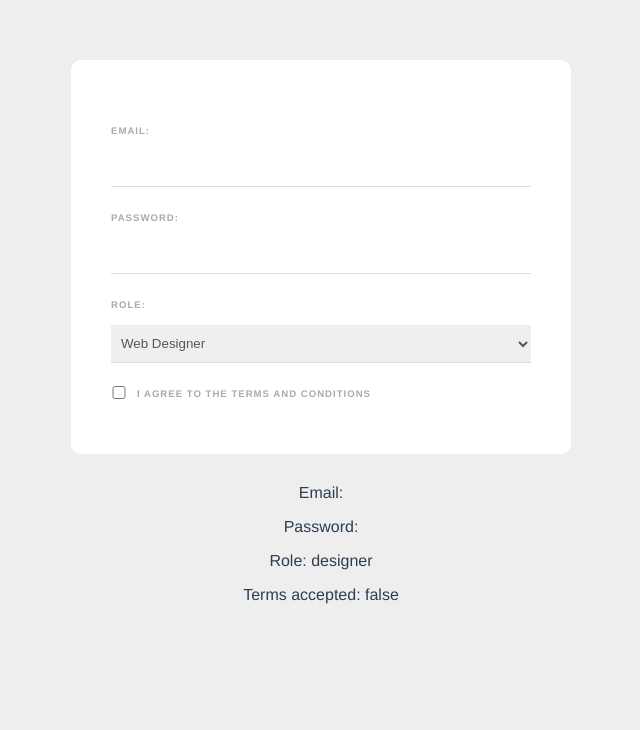
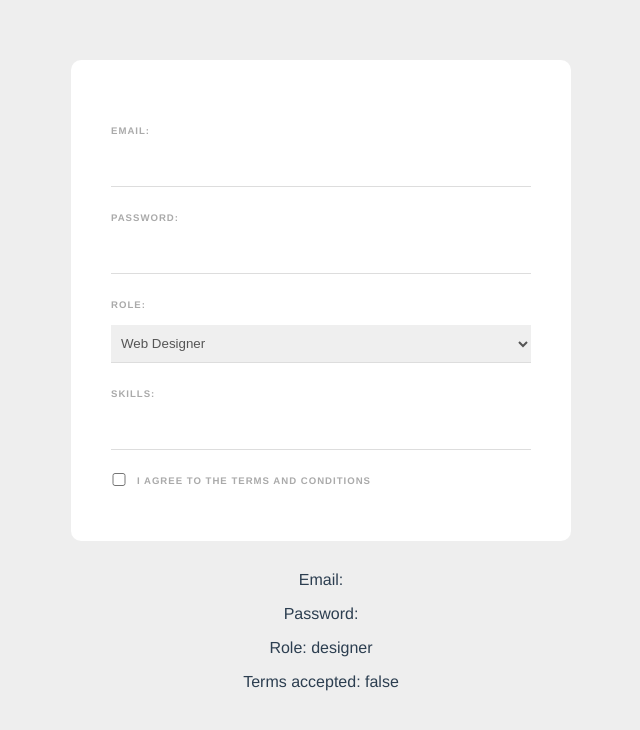
Before and after one commit to TairilKK/vue-journey, a Vue app in the folder web-form/: page / in a window 1280 px wide. Shown: the top 730 px of the page, without its empty margins (319-959 px from the left). Built offline with nearby package versions, Linux system fonts and the light colour scheme.

Commit message:
keyboard event

```diff
--- a/web-form/src/components/SignupForm.vue
+++ b/web-form/src/components/SignupForm.vue
@@ -12,6 +12,16 @@
       <option value="designer">Web Designer</option>
     </select>
 
+    <label for="skills">Skills:</label>
+    <input
+      type="text"
+      name="skills"
+      v-model="tempSkill"
+      @keyup.alt="addSkill"
+    />
+    <div v-for="skill in skills" :key="skill" class="pill">
+      {{ skill }}
+    </div>
     <div class="terms">
       <input type="checkbox" name="terms" required v-model="terms" />
       <label for="terms">I agree to the terms and conditions</label>
@@ -32,8 +42,21 @@ export default {
       role: "designer",
       terms: false,
       names: [],
+      tempSkill: "",
+      skills: [],
     };
   },
+  methods: {
+    addSkill(e) {
+      if (e.key === "," && this.tempSkill) {
+        if (!this.skills.includes(this.tempSkill)) {
+          this.skills.push(this.tempSkill);
+        }
+        this.tempSkill = "";
+      }
+    },
+  },
+  watch: {},
 };
 </script>
 
```
